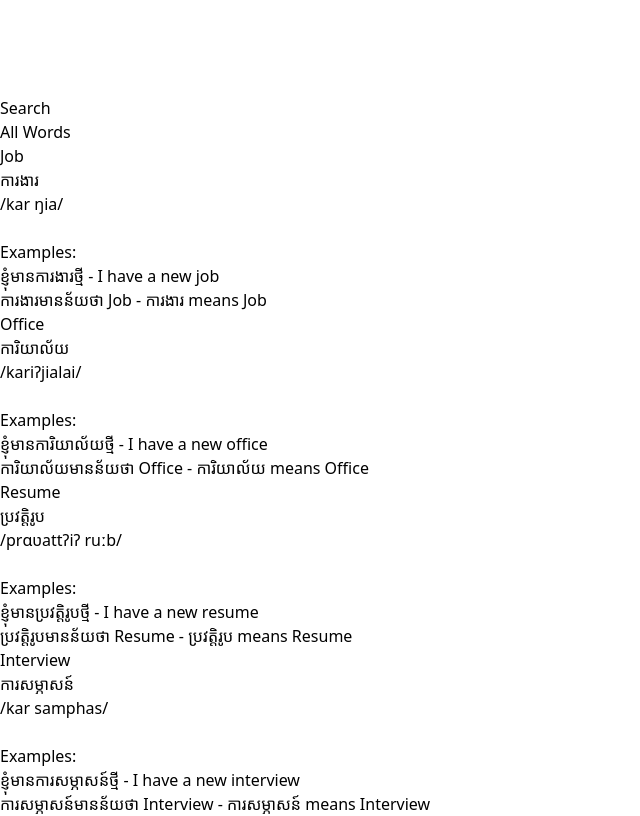
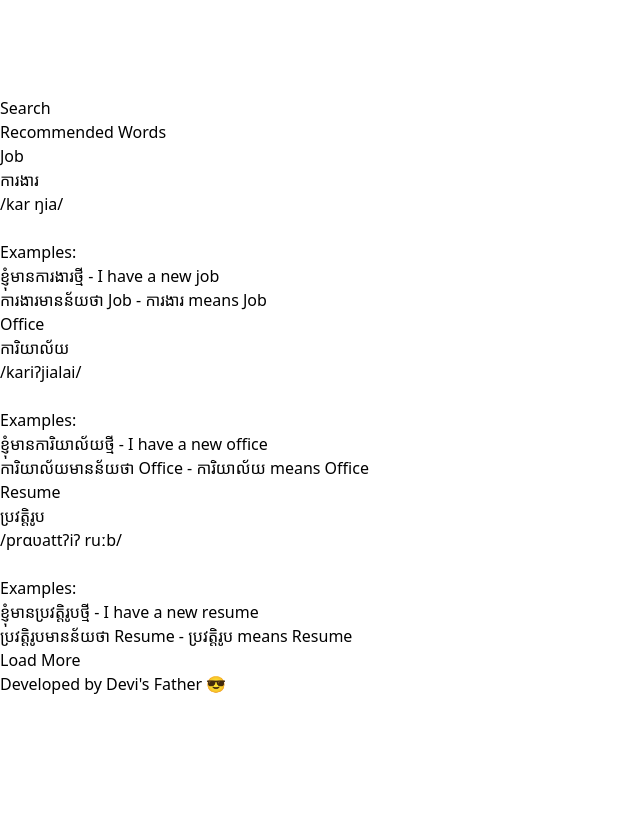
Before and after one commit to AmrindraOuk/ENG-KH-Dictionary, a React (Vite) app: page / in a window 1280 px wide. Shown: the part 1280-2096 px from the top of the page, without its empty margins (0-640 px from the left). After the commit the page ends 1976 px from the top, so only its background shows below. Built offline with nearby package versions, Linux system fonts and the light colour scheme.

Commit message:
Implemented the load more button option instead of loading all of the recommended words at once

```diff
--- a/src/pages/Home.jsx
+++ b/src/pages/Home.jsx
@@ -1,4 +1,4 @@
-import { useState } from "react";
+import { useState, useEffect } from "react";
 import { useNavigate } from "react-router-dom";
 import SearchBar from "../components/SearchBar";
 import { recommendedWords } from "../data/dictionaryData";
@@ -10,13 +10,24 @@ import { StarIcon as StarIconSolid } from "@heroicons/react/24/solid";
 export default function Home() {
   const [searchResults, setSearchResults] = useState(null);
   const [showRecommended, setShowRecommended] = useState(true);
+  const [cachedWords, setCachedWords] = useState([]);
+  const [isLoadingMore, setIsLoadingMore] = useState(false);
+
   const { user, favorites, addToFavorites, removeFromFavorites, words } =
     useAuth();
   const { darkMode } = useTheme();
   const navigate = useNavigate();
 
+  const allWords = [...recommendedWords, ...words];
+  const loadBatchSize = 3;
+
+  useEffect(() => {
+    if (showRecommended && cachedWords.length === 0) {
+      setCachedWords(allWords.slice(0, loadBatchSize));
+    }
+  }, [showRecommended, allWords]);
+
   const handleSearch = (term) => {
-    const allWords = [...recommendedWords, ...words];
     const results = allWords.filter(
       (word) =>
         word.word.toLowerCase().includes(term.toLowerCase()) ||
@@ -31,13 +42,8 @@ export default function Home() {
       navigate("/login");
       return;
     }
-
     const isFavorite = favorites.some((fav) => fav.id === word.id);
-    if (isFavorite) {
-      removeFromFavorites(word);
-    } else {
-      addToFavorites(word);
-    }
+    isFavorite ? removeFromFavorites(word) : addToFavorites(word);
   };
 
   const handleAddWord = () => {
@@ -46,6 +52,18 @@ export default function Home() {
       return;
     }
     navigate("/add-word");
+  };
+
+  const handleLoadMore = () => {
+    setIsLoadingMore(true);
+    setTimeout(() => {
+      const nextBatch = allWords.slice(
+        cachedWords.length,
+        cachedWords.length + loadBatchSize
+      );
+      setCachedWords((prev) => [...prev, ...nextBatch]);
+      setIsLoadingMore(false);
+    }, 500); // simulate delay
   };
 
   const renderWord = (word) => {
@@ -67,7 +85,6 @@ export default function Home() {
             >
               {word.englishMeaning}
             </p>
-
             <h3
               className={`text-2xl font-bold ${
                 darkMode ? "text-white" : "text-gray-900"
@@ -115,8 +132,6 @@ export default function Home() {
     );
   };
 
-  const allWords = [...recommendedWords, ...words];
-
   return (
     <div
       className={`max-w-4xl mx-auto px-4 py-8 ${
@@ -157,9 +172,20 @@ export default function Home() {
                     darkMode ? "text-white" : "text-gray-800"
                   } mb-4`}
                 >
-                  All Words
+                  Recommended Words
                 </h2>
-                {allWords.map(renderWord)}
+                {cachedWords.map(renderWord)}
+                {cachedWords.length < allWords.length && (
+                  <div className="text-center mt-6">
+                    <button
+                      onClick={handleLoadMore}
+                      disabled={isLoadingMore}
+                      className="bg-blue-600 text-white px-4 py-2 rounded-md hover:bg-blue-700 disabled:opacity-50"
+                    >
+                      {isLoadingMore ? "Loading..." : "Load More"}
+                    </button>
+                  </div>
+                )}
               </>
             ) : (
               searchResults?.map(renderWord)
```
